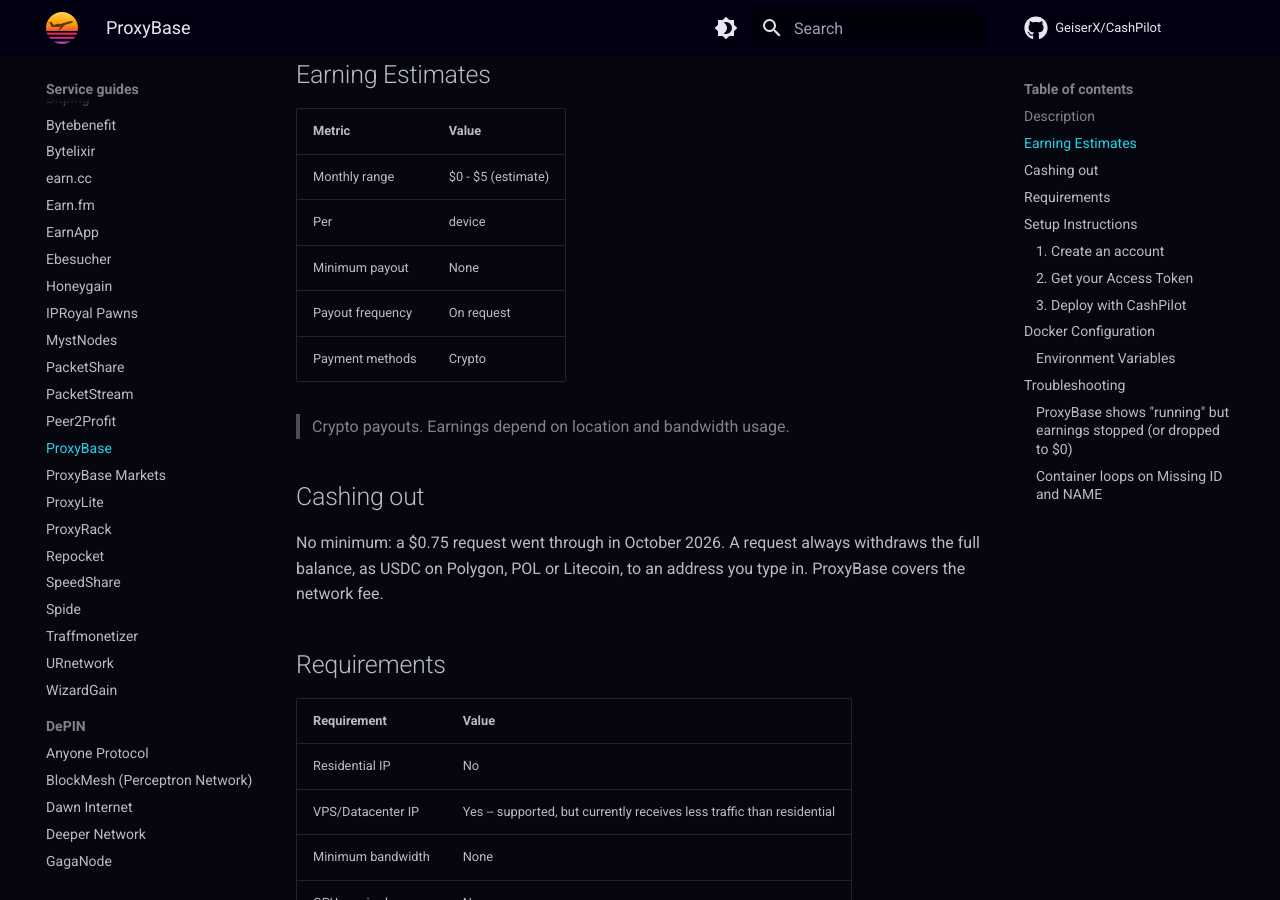
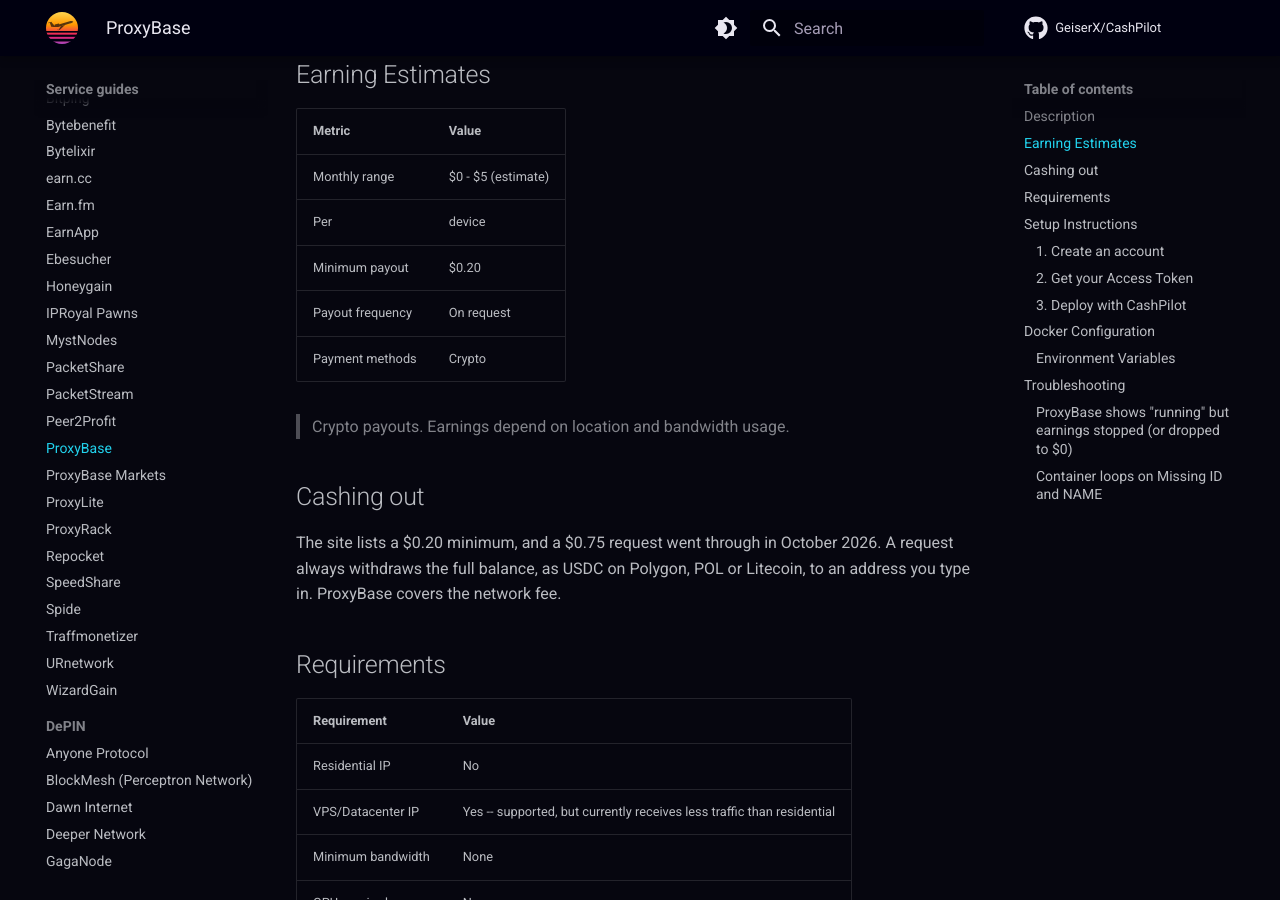
Before and after one commit to GeiserX/CashPilot, an MkDocs documentation site: the page built from docs/guides/proxybase.md, in a window 1280 px wide and 900 px high, scrolled down 479 px. Built offline with MkDocs 1.6.1 and Material for MkDocs 9.7.7, drawn with Linux system fonts in a browser that asks for light colours; comment, search, counter and statistics services are not loaded.

Commit message:
fix(catalog): keep the MystNodes bonus claim step and ProxyBase's $0.20 minimum

```diff
--- a/docs/guides/proxybase.md
+++ b/docs/guides/proxybase.md
@@ -14,7 +14,7 @@
 |--------|-------|
 | Monthly range | $0 - $5 (estimate) |
 | Per | device |
-| Minimum payout | None |
+| Minimum payout | $0.20 |
 | Payout frequency | On request |
 | Payment methods | Crypto |
 
@@ -22,7 +22,7 @@
 
 ## Cashing out
 
-No minimum: a $0.75 request went through in October 2026. A request always withdraws the full balance, as USDC on Polygon, POL or Litecoin, to an address you type in. ProxyBase covers the network fee.
+The site lists a $0.20 minimum, and a $0.75 request went through in October 2026. A request always withdraws the full balance, as USDC on Polygon, POL or Litecoin, to an address you type in. ProxyBase covers the network fee.
 
 ## Requirements
 
```
Also changed, not shown: docs/guides/index.md (+1 -1 lines), docs/guides/mysterium.md (+1 -1 lines), 2 other files.
